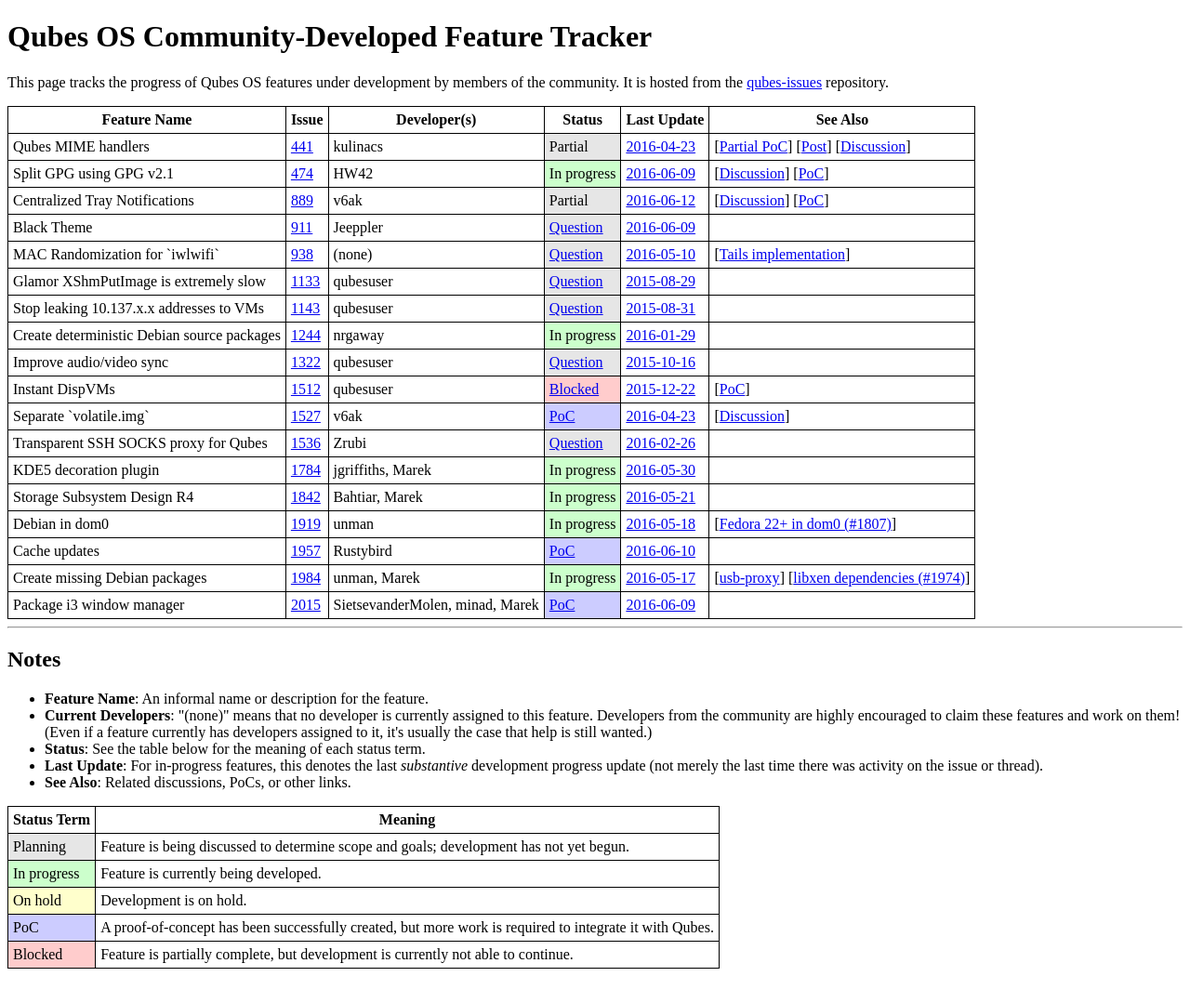
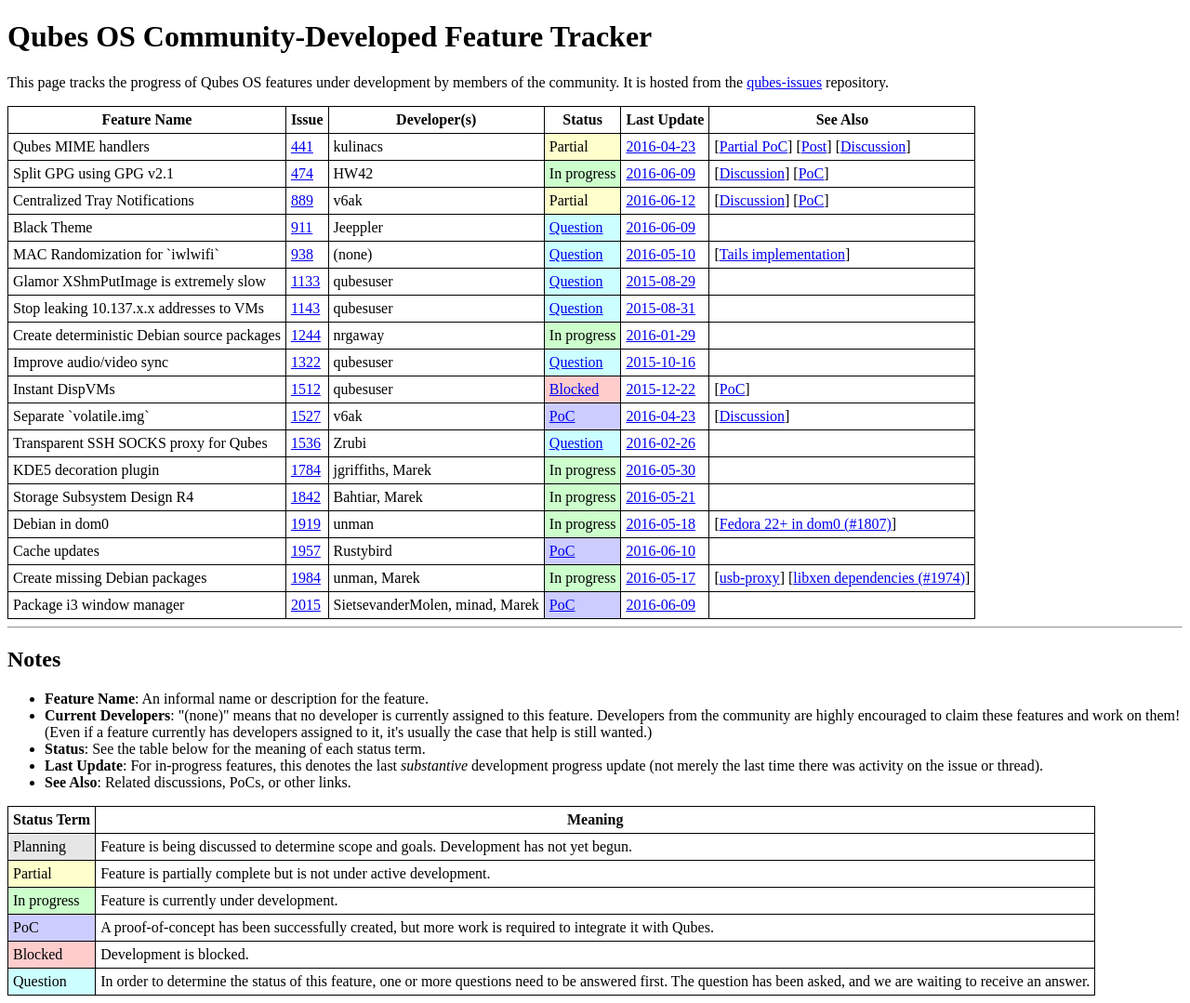
Before and after one commit to QubesOS/qubes-issues, a Jekyll site: the page built from index.md, in a window 1280 px wide. Shown: the whole page at 93% size. Built offline with Jekyll 4.4.1, drawn with Linux system fonts in a browser that asks for light colours; before the commit the page ends 1050 px from its top, so only the background shows below that.

Commit message:
Update status terms and colors

```diff
--- a/_includes/features.html
+++ b/_includes/features.html
@@ -25,18 +25,20 @@
         (none)
       {% endif %}
       </td>
-      {% if feature.status.term == 'Help wanted' %}
-      <td class="help-wanted">
+      {% if feature.status.term == 'Planning' %}
+      <td class="planning">
+      {% elsif feature.status.term == 'Partial' %}
+      <td class="partial">
       {% elsif feature.status.term == 'In progress' %}
       <td class="in-progress">
-      {% elsif feature.status.term == 'On hold' %}
-      <td class="on-hold">
       {% elsif feature.status.term == 'PoC' %}
       <td class="poc">
       {% elsif feature.status.term == 'Blocked' %}
       <td class="blocked">
+      {% elsif feature.status.term == 'Question' %}
+      <td class="question">
       {% else %}
-      <td class="planning">
+      <td class="TBD">
       {% endif %}
       {% if feature.status.term %}
         {% if feature.status.url %}
@@ -86,15 +88,15 @@
   <tbody>
     <tr>
       <td class="planning">Planning</td>
-      <td>Feature is being discussed to determine scope and goals; development has not yet begun.</td>
+      <td>Feature is being discussed to determine scope and goals. Development has not yet begun.</td>
+    </tr>
+    <tr>
+      <td class="partial">Partial</td>
+      <td>Feature is partially complete but is not under active development.</td>
     </tr>
     <tr>
       <td class="in-progress">In progress</td>
-      <td>Feature is currently being developed.</td>
-    </tr>
-    <tr>
-      <td class="on-hold">On hold</td>
-      <td>Development is on hold.</td>
+      <td>Feature is currently under development.</td>
     </tr>
     <tr>
       <td class="poc">PoC</td>
@@ -102,7 +104,11 @@
     </tr>
     <tr>
       <td class="blocked">Blocked</td>
-      <td>Feature is partially complete, but development is currently not able to continue.</td>
+      <td>Development is blocked.</td>
+    </tr>
+    <tr>
+      <td class="question">Question</td>
+      <td>In order to determine the status of this feature, one or more questions need to be answered first. The question has been asked, and we are waiting to receive an answer.</td>
     </tr>
   </tbody>
 </table>
--- a/_layouts/default.html
+++ b/_layouts/default.html
@@ -20,14 +20,11 @@
     td.planning {
       background-color: #e6e6e6;
     }
-    td.help-wanted {
-      background-color: #ccffff;
+    td.partial {
+      background-color: #ffffcc;
     }
     td.in-progress {
       background-color: #ccffcc;
-    }
-    td.on-hold {
-      background-color: #ffffcc;
     }
     td.poc {
       background-color: #ccccff;
@@ -35,6 +32,9 @@
     td.blocked {
       background-color: #ffcccc;
     }
+    td.question {
+      background-color: #ccffff;
+    }
   </style>
 </head>
 <body>
```
